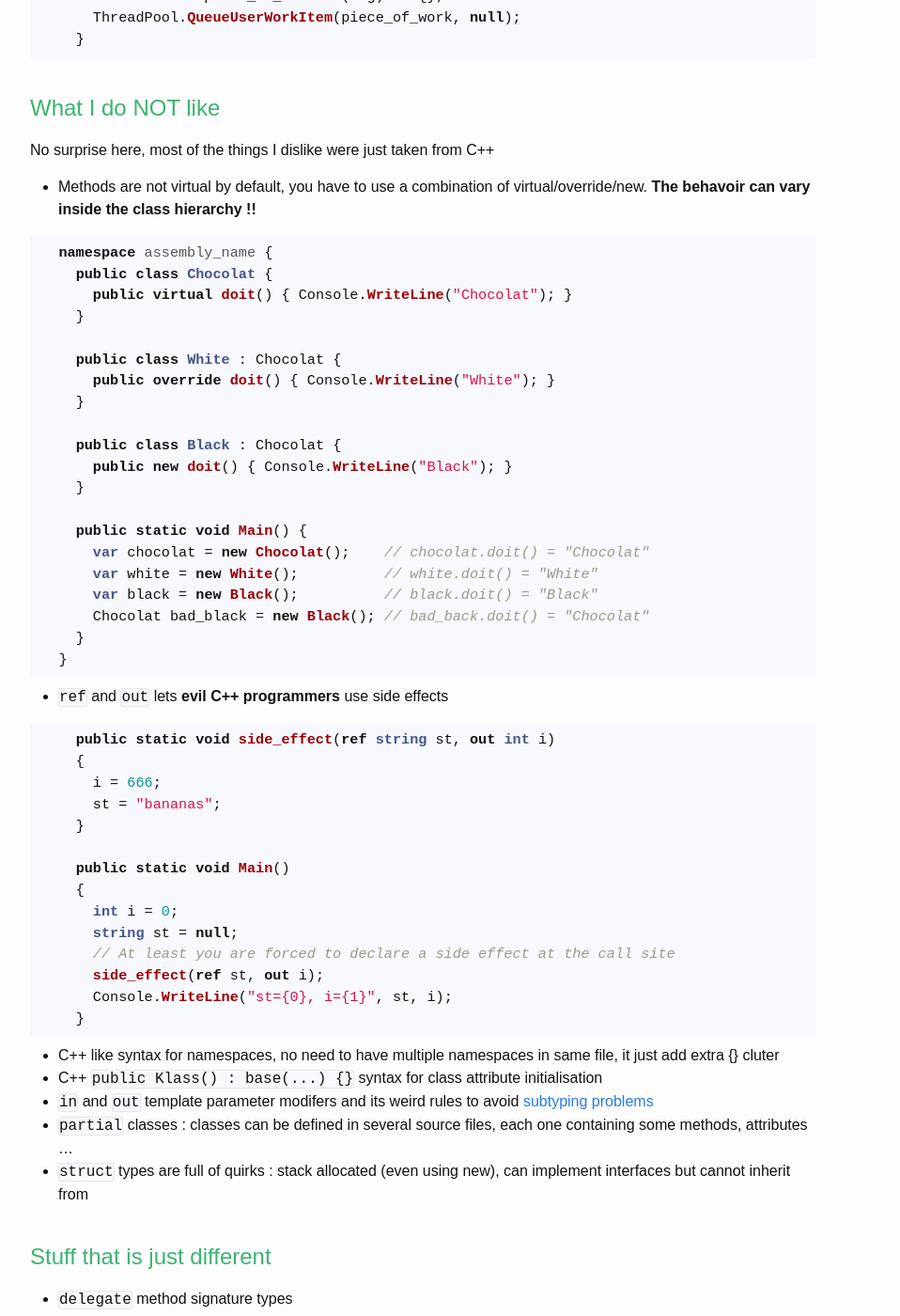
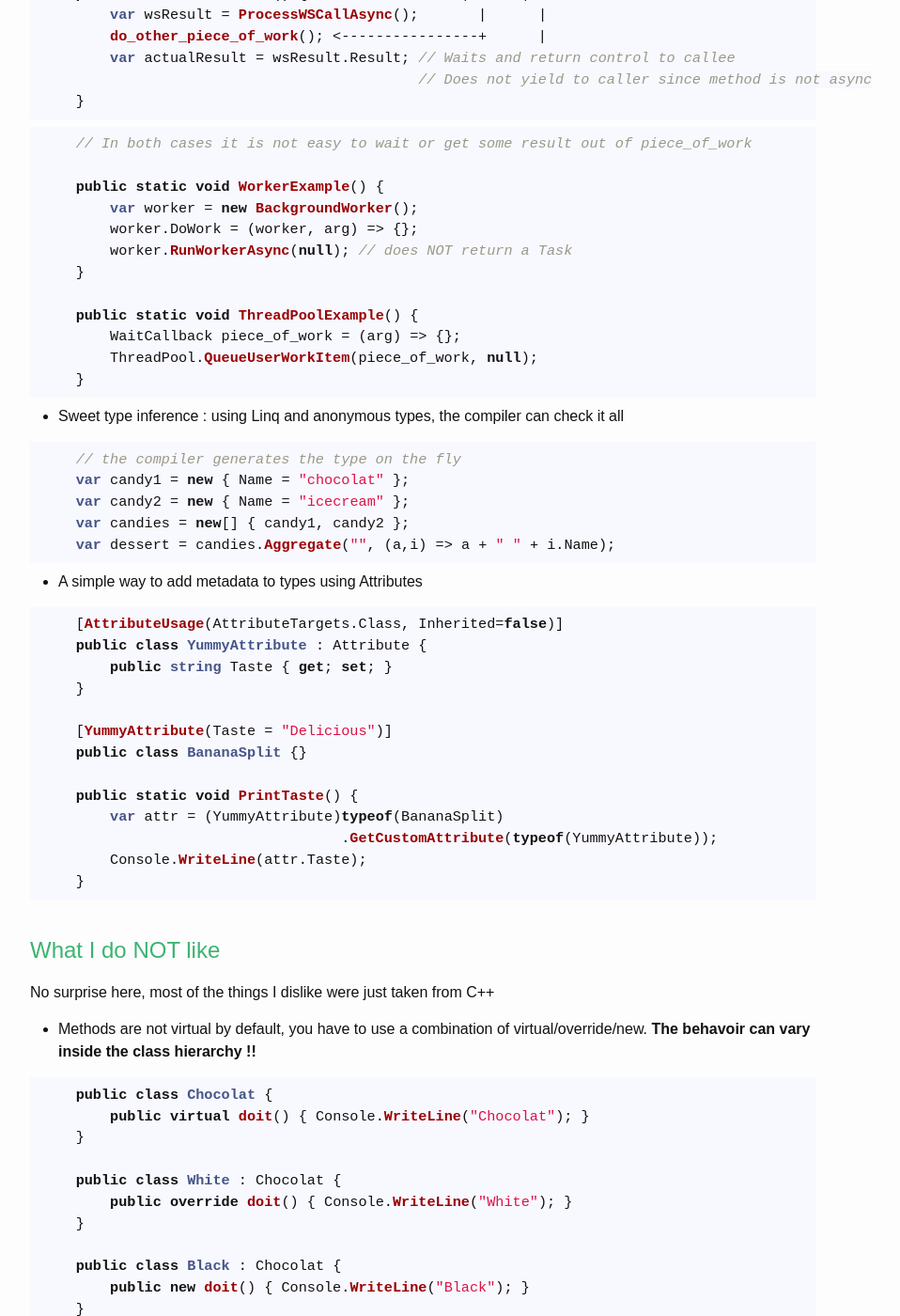
Before and after one commit to candide-guevara/candide-guevara.github.io, a Jekyll site: the page built from _posts/language/2015-11-21-c-sharp-language.md, in a window 1280 px wide and 1400 px high, scrolled down 2103 px. Shown: the whole window at 94% size, without its empty margins (190-1148 px from the left). Built offline with Jekyll 4.4.1, drawn with Linux system fonts in a browser that asks for light colours; comment, search, counter and statistics services are not loaded; some of the changed text lies outside the part shown.

Commit message:
Update to some articles

```diff
--- a/_posts/language/2015-11-21-c-sharp-language.md
+++ b/_posts/language/2015-11-21-c-sharp-language.md
@@ -16,10 +16,10 @@
 * Attribute getter/setter are easy to implement
 {% highlight c# %}
   public class Chocolat {
-    // Everyone can read but write protected
-    public string Attr { get; private set; }
-    // INVALID
-    private string Attr { public get; set; }
+      // Everyone can read but write protected
+      public string Attr { get; private set; }
+      // INVALID
+      private string Attr { public get; set; }
   }
 {% endhighlight %}
 * Fluent API with LINQ (but I am not so fond of the SQL-like syntax)
@@ -50,49 +50,89 @@
 * Extension methods to make static helpers less verbose (no access to private fields)
 {% highlight c# %}
   public static class Extension {
-    //NOTICE the this keyword in the method signature
-    public static string Print(this List<string> items) {
-      return String.Join(", ", items);
-    }
+      //NOTICE the this keyword in the method signature
+      public static string Print(this List<string> items) {
+          return String.Join(", ", items);
+      }
   }
 
   public static void Main() {
-    var items = new List<string> { ... };
-    Console.WriteLine( items.print() );
-    Console.WriteLine( Extension.print(items) ); // equivalent to the first call
+      var items = new List<string> { ... };
+      Console.WriteLine( items.print() );
+      Console.WriteLine( Extension.print(items) ); // equivalent to the first call
+  }
+{% endhighlight %}
+* Out of the box XML serialization, pretty convinient to avoid writing ToString() for debugging
+{% highlight c# %}
+  public class BananaSplit {
+      public string IceCream { get; set; }
+      public string Sauce    { get; set; }
+      public int    Price    { get; set; }
+  }
+
+  public static void PrintXmlString() {
+      var dessert = new BananaSplit { IceCream = "Vanilla", Sauce = "Chocolate", Price = 25 };
+      var serializer = new XmlSerializer(typeof(BananaSplit));
+      var output = new StringWriter();
+      serializer.Serialize(output, dessert);
+      Console.WriteLine(output);
   }
 {% endhighlight %}
 
-More recent features follow the global trend.
+### More recent features follow the global trend
 
 * Async and await (easier to use than previous BackgroundWorker and ThreadPool)
 {% highlight c# %}
   public static async Task<string> ProcessWSCallAsync() {
-    Task<string> response = ... // WCF client to call webservice
-    do_some_work();
-    string result = await response; // yield control at this point to caller
-    return result.Trim(); <--------------------|------+
+      Task<string> response = ... // WCF client to call webservice
+      do_some_work();
+      string result = await response; // yield control at this point to caller
+      return result.Trim(); <--------------------|------+
   }                                            |      |
                                                |      |
   public static void Main() {                  |      |
-    var wsResult = ProcessWSCallAsync();       |      |
-    do_other_piece_of_work(); <----------------+      |
-    var actualResult = wsResult.Result; // Waits and return control to callee
-                                        // Does not yield to caller since method is not async
+      var wsResult = ProcessWSCallAsync();       |      |
+      do_other_piece_of_work(); <----------------+      |
+      var actualResult = wsResult.Result; // Waits and return control to callee
+                                          // Does not yield to caller since method is not async
   }
 {% endhighlight %}
 {% highlight c# %}
   // In both cases it is not easy to wait or get some result out of piece_of_work
 
   public static void WorkerExample() {
-    var worker = new BackgroundWorker();
-    worker.DoWork = (worker, arg) => {};
-    worker.RunWorkerAsync(null); // does NOT return a Task
+      var worker = new BackgroundWorker();
+      worker.DoWork = (worker, arg) => {};
+      worker.RunWorkerAsync(null); // does NOT return a Task
   }
 
   public static void ThreadPoolExample() {
-    WaitCallback piece_of_work = (arg) => {};
-    ThreadPool.QueueUserWorkItem(piece_of_work, null);
+      WaitCallback piece_of_work = (arg) => {};
+      ThreadPool.QueueUserWorkItem(piece_of_work, null);
+  }
+{% endhighlight %}
+* Sweet type inference : using Linq and anonymous types, the compiler can check it all
+{% highlight c# %}
+  // the compiler generates the type on the fly
+  var candy1 = new { Name = "chocolat" };
+  var candy2 = new { Name = "icecream" };
+  var candies = new[] { candy1, candy2 };
+  var dessert = candies.Aggregate("", (a,i) => a + " " + i.Name);
+{% endhighlight %}
+* A simple way to add metadata to types using Attributes
+{% highlight c# %}
+  [AttributeUsage(AttributeTargets.Class, Inherited=false)]
+  public class YummyAttribute : Attribute {
+      public string Taste { get; set; }
+  }
+
+  [YummyAttribute(Taste = "Delicious")]
+  public class BananaSplit {}
+
+  public static void PrintTaste() {
+      var attr = (YummyAttribute)typeof(BananaSplit)
+                                 .GetCustomAttribute(typeof(YummyAttribute));
+      Console.WriteLine(attr.Taste);
   }
 {% endhighlight %}
 
@@ -101,42 +141,38 @@
 
 * Methods are not virtual by default, you have to use a combination of virtual/override/new. **The behavoir can vary inside the class hierarchy !!**
 {% highlight c# %}
-namespace assembly_name {
   public class Chocolat {
-    public virtual doit() { Console.WriteLine("Chocolat"); }
+      public virtual doit() { Console.WriteLine("Chocolat"); }
   }
 
   public class White : Chocolat {
-    public override doit() { Console.WriteLine("White"); }
+      public override doit() { Console.WriteLine("White"); }
   }
 
   public class Black : Chocolat {
-    public new doit() { Console.WriteLine("Black"); }
+      public new doit() { Console.WriteLine("Black"); }
   }
 
   public static void Main() {
-    var chocolat = new Chocolat();    // chocolat.doit() = "Chocolat"
-    var white = new White();          // white.doit() = "White"
-    var black = new Black();          // black.doit() = "Black"
-    Chocolat bad_black = new Black(); // bad_back.doit() = "Chocolat"
+      var chocolat = new Chocolat();    // chocolat.doit() = "Chocolat"
+      var white = new White();          // white.doit() = "White"
+      var black = new Black();          // black.doit() = "Black"
+      Chocolat bad_black = new Black(); // bad_back.doit() = "Chocolat"
   }
-}
 {% endhighlight %}
 * `ref` and `out` lets **evil C++ programmers** use side effects
 {% highlight c# %}
-  public static void side_effect(ref string st, out int i)
-  {
-    i = 666;
-    st = "bananas";
+  public static void side_effect(ref string st, out int i) {
+      i = 666;
+      st = "bananas";
   }
 
-  public static void Main()
-  {
-    int i = 0;
-    string st = null;
-    // At least you are forced to declare a side effect at the call site
-    side_effect(ref st, out i);
-    Console.WriteLine("st={0}, i={1}", st, i);
+  public static void Main() {
+      int i = 0;
+      string st = null;
+      // At least you are forced to declare a side effect at the call site
+      side_effect(ref st, out i);
+      Console.WriteLine("st={0}, i={1}", st, i);
   }
 {% endhighlight %}
 * C++ like syntax for namespaces, no need to have multiple namespaces in same file, it just add extra {} cluter
@@ -165,54 +201,54 @@
 * `event` to easily attach actions when something happens
 {% highlight c# %}
   public class Klass {
-    public delegate void GoForIt(Klass o);
-    public event GoForIt events;
+      public delegate void GoForIt(Klass o);
+      public event GoForIt events;
 
-    public void trigger() {
-      // You can only trigger an event from within the class
-      // The events will be executed in the current thread
-      events(this);
-    }
+      public void trigger() {
+          // You can only trigger an event from within the class
+          // The events will be executed in the current thread
+          events(this);
+      }
   }
 
   public static void Main() {
-    var k = new Klass();
-    // You can add several listeners to a given event
-    k.events += obj => { Console.WriteLine("A lot of"); };
-    k.events += obj => { Console.WriteLine("bananas !"); };
-    k.trigger();
+      var k = new Klass();
+      // You can add several listeners to a given event
+      k.events += obj => { Console.WriteLine("A lot of"); };
+      k.events += obj => { Console.WriteLine("bananas !"); };
+      k.trigger();
   }
 {% endhighlight %}
 * There is no type erasure for generic types
 {% highlight c# %}
   public class Klass<T> {
-    public void doit() {
-      // T.class, Klass<T>.class are not valid in Java
-      Console.WriteLine("T = {0}, Klass<T> = {1}", typeof(T));
-      Console.WriteLine("Klass<T> = {0}", typeof(Klass<T>));
-      Console.WriteLine("def(T) = {0}", default(T));
-    }
+      public void doit() {
+          // T.class, Klass<T>.class are not valid in Java
+          Console.WriteLine("T = {0}, Klass<T> = {1}", typeof(T));
+          Console.WriteLine("Klass<T> = {0}", typeof(Klass<T>));
+          Console.WriteLine("def(T) = {0}", default(T));
+      }
   }
 
   public static void Main() {
-    var k1 = new Klass<int>();
-    var k2 = new Klass<string>();
-    k1.doit();
-    k2.doit();
+      var k1 = new Klass<int>();
+      var k2 = new Klass<string>();
+      k1.doit();
+      k2.doit();
   }
 {% endhighlight %}
 * More constraints are available for generic template parameters
 {% highlight c# %}
-public class DftConstructible<T> where T:new() {
-  public void doit() {
-    Console.WriteLine("T t = {0}", new T());
+  public class DftConstructible<T> where T:new() {
+      public void doit() {
+          Console.WriteLine("T t = {0}", new T());
+      }
   }
-}
 
-public static void Main() {
-  var k1 = new DftConstructible<List<int>>();
-  k1.doit();
-}
+  public static void Main() {
+      var k1 = new DftConstructible<List<int>>();
+      k1.doit();
+  }
 {% endhighlight %}
 
 [0]: http://docs.oracle.com/javase/tutorial/extra/generics/subtype.html
```
Also changed, not shown: _posts/funny/2016-10-08-quenelle-suisse.md (+6 -4 lines), _posts/language/2016-08-05-italian-vs-spanish.md (+2 -0 lines).
